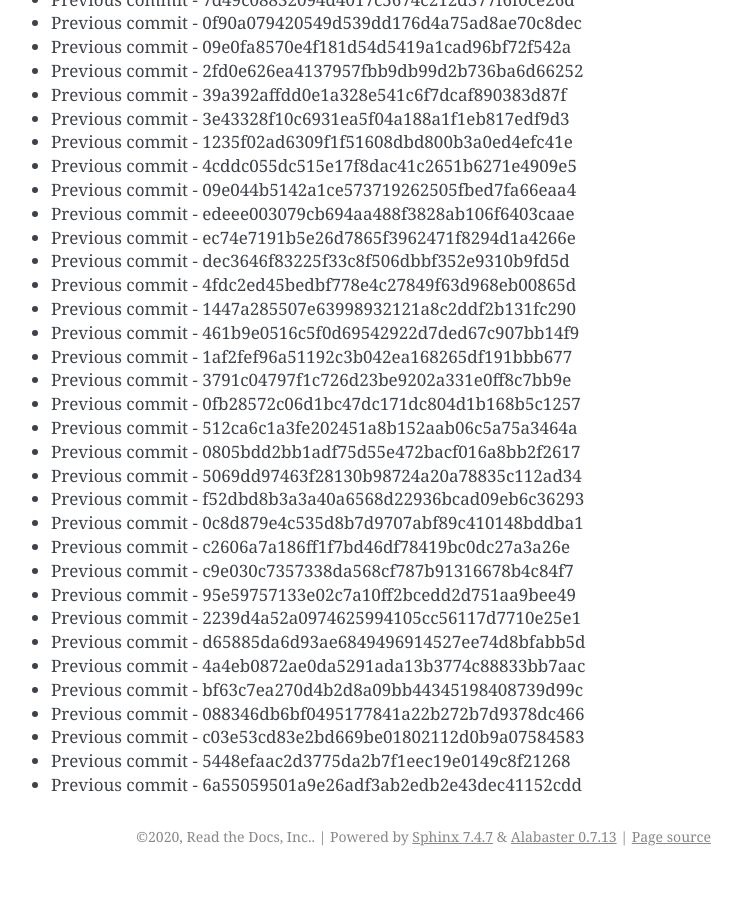
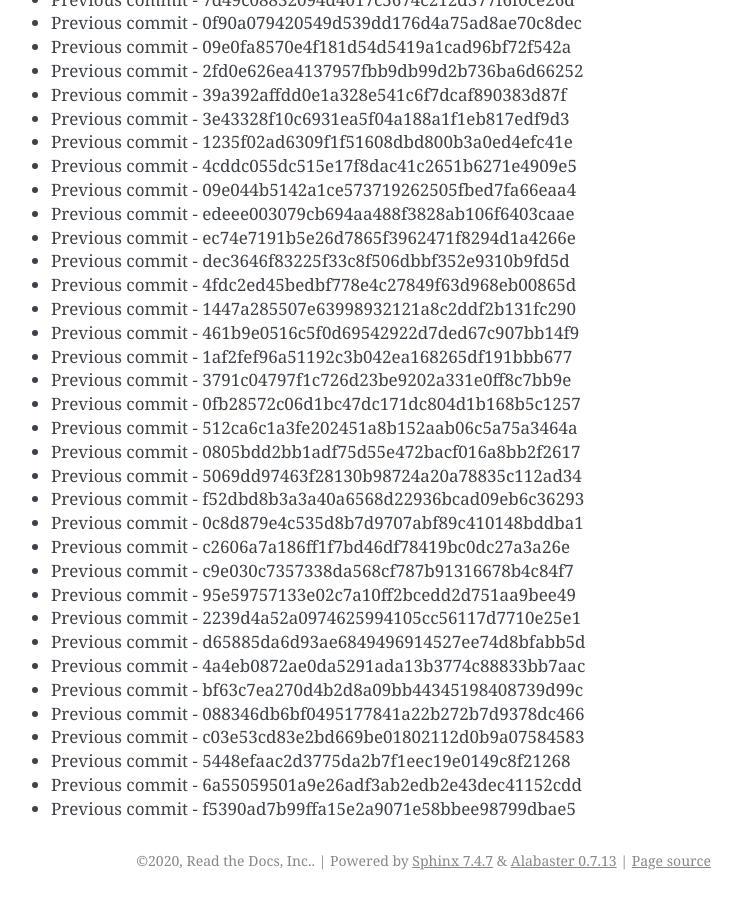
Before and after one commit to readthedocs/rtd-git-stresstest, a Sphinx documentation site: the page built from docs/updates.rst, in a window 1280 px wide and 900 px high, scrolled down 24072 px. Shown: the whole window, without its empty margins (399-1141 px from the left). Built offline with Sphinx 7.4.7, drawn with Linux system fonts in a browser that asks for light colours; before the commit the page ends 24948 px from its top, so only the background shows below that.

Commit message:
Generating commit from previous: f5390ad7b99ffa15e2a9071e58bbee98799dbae5

```diff
--- a/docs/updates.rst
+++ b/docs/updates.rst
@@ -1043,3 +1043,4 @@ It can be tested for any performance characteristics.
 * Previous commit - c03e53cd83e2bd669be01802112d0b9a07584583
 * Previous commit - 5448efaac2d3775da2b7f1eec19e0149c8f21268
 * Previous commit - 6a55059501a9e26adf3ab2edb2e43dec41152cdd
+* Previous commit - f5390ad7b99ffa15e2a9071e58bbee98799dbae5
```
